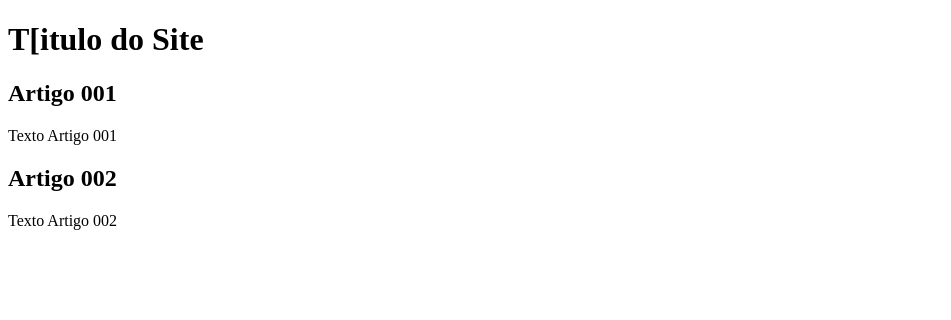
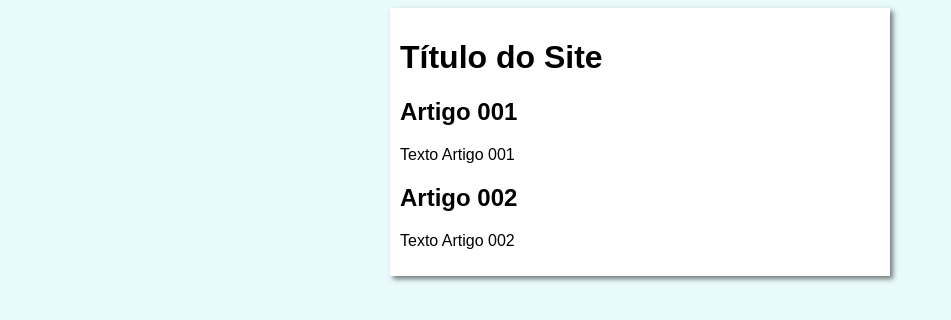
Before and after one commit to jhonathansilva507/projeto-site, a plain HTML site: page index.html in a window 1280 px wide. Shown: the whole page, without its empty margins (0-951 px from the left). Drawn offline with Linux system fonts and the light colour scheme.

Commit message:
adicionei o design do site

```diff
--- a/index.html
+++ b/index.html
@@ -3,12 +3,13 @@
 <head>
     <meta charset="UTF-8">
     <meta name="viewport" content="width=device-width, initial-scale=1.0">
-    <title>T[itulo do site</title>
+    <title>Título do site</title>
+    <link rel="stylesheet" href="style.css">
 </head>
 <body>
     <main>
         <header>
-            <h1>T[itulo do Site</h1>
+            <h1>Título do Site</h1>
         </header>
         <article>
             <h1>Artigo 001</h1>
--- /dev/null
+++ b/style.css
@@ -0,0 +1,14 @@
+*{
+    font-family: Arial, Helvetica, sans-serif;
+    box-sizing: border-box;
+}
+body{
+    background-color: rgb(233, 250, 252);
+}
+main{
+    background-color: white;
+    width: 500px;
+    margin: auto;
+    padding: 10px;
+    box-shadow: 3px 3px 5px rgba(0, 0, 0, 0.521);
+}
```
